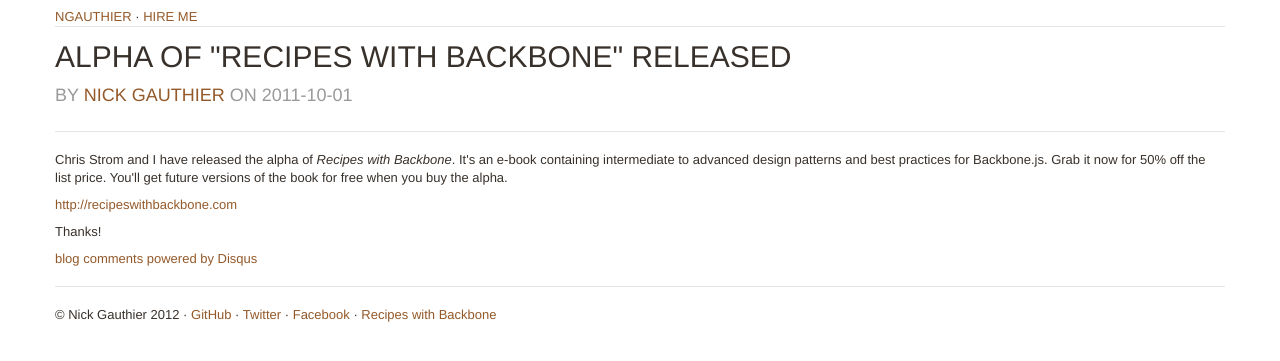
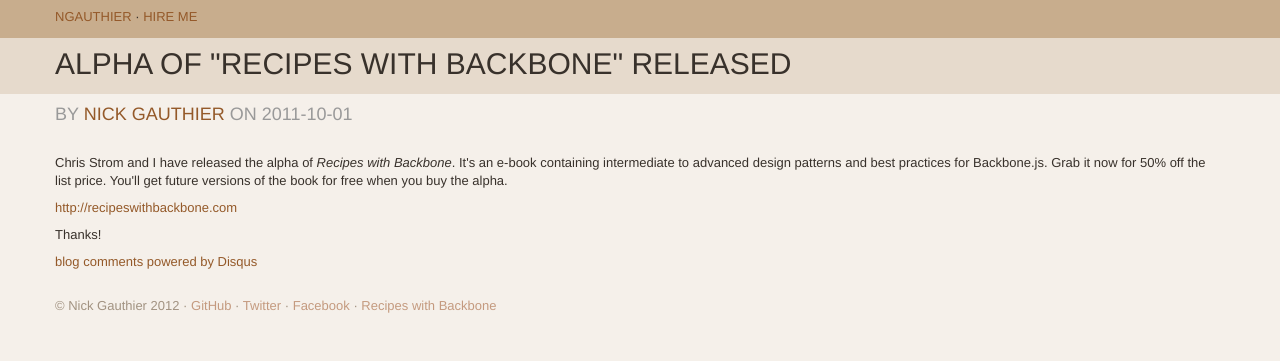
Before and after one commit to ngauthier/ngauthier.github.com, a Jekyll site: the page built from _posts/2011-10-01-alpha-of-recipes-with-backbone-released.html, in a window 1280 px wide. Shown: the top 361 px of the page. Built offline with Jekyll 4.4.1, drawn with Linux system fonts in a browser that asks for light colours; Markdown is read by kramdown in place of the engine named in the settings; comment, search, counter and statistics services are not loaded.

Commit message:
don't be afraid of color

```diff
--- a/_layouts/default.html
+++ b/_layouts/default.html
@@ -31,17 +31,15 @@
     </script>
   </head>
   <body>
+    <div class='header'>
       <div class='container'>
-      <div class='header'>
         <a href="/">ngauthier</a>
         &middot;
         <a href="/hire.html">Hire me</a>
       </div>
-      <div id='content'>
+    </div>
     {{ content }}
-      </div>
-      <hr>
-      <footer>
+    <footer class='container'>
       <p>
         &copy; Nick Gauthier 2012
         &middot;
@@ -54,6 +52,5 @@
         <a href='http://recipeswithbackbone.com'>Recipes with Backbone</a>
       </p>
     </footer>
-    </div>
   </body>
 </html>
--- a/_layouts/post.html
+++ b/_layouts/post.html
@@ -1,10 +1,13 @@
 ---
 layout: default
 ---
-<article>
-  <h1><a href="{{page.url}}">{{page.title}}</a></h1>
+<h1 class='post'>
+  <div class='container'>
+    <a href="{{page.url}}">{{page.title}}</a>
+  </div>
+</h1>
+<article class='container'>
   <h2><small>by <a href="/">Nick Gauthier</a> on {{page.date | date: "%Y-%m-%d"}}</small></h2>
-  <hr/>
   {{ content }}
   <div id="disqus_thread"></div>
   <script type="text/javascript">
--- a/stylesheets/ngauthier.css
+++ b/stylesheets/ngauthier.css
@@ -1,3 +1,6 @@
+body {
+  background-color: #f5f0ea;
+}
 body, h1, h2, h3, h4, h5, h6, h1 a {
   color: #38312b;
 }
@@ -6,19 +9,25 @@ a, a:hover {
   color: #945929;
 }
 
-body {
+.header {
   padding-top: 8px;
-}
-
-.header {
-  border-bottom: 1px solid #e5e5e5;
-  margin-bottom: 12px;
+  padding-bottom: 12px;
+  background: #c8ad8d;
 }
 
 .header, h1, h2, h3 {
   font-family: Arimo,"Helvetica Neue",Helvetica,Arial,sans-serif;
   text-transform: uppercase;
   font-weight: normal;
+}
+
+h1.post {
+  background-color: #e6dacc;
+  padding: 8px 0 12px 0;
+}
+
+h2 {
+  margin-bottom: 22px;
 }
 
 .btn-primary {
@@ -59,15 +68,18 @@ body {
   height: 36px;
   margin-top: -45px;
   opacity: 0.99;
-  background-image: -webkit-gradient(linear,left top,left bottom,color-stop(0, rgba(255,255,255,0)),color-stop(1, rgba(255,255,255,1)));
-  background-image: -webkit-linear-gradient(top, rgba(255,255,255,0), rgba(255,255,255,1));
-  background-image: -moz-linear-gradient(   top, rgba(255,255,255,0), rgba(255,255,255,1));
-  background-image: -ms-linear-gradient(    top, rgba(255,255,255,0), rgba(255,255,255,1));
-  background-image: -o-linear-gradient(     top, rgba(255,255,255,0), rgba(255,255,255,1));
+  background-image: -webkit-gradient(linear,left top,left bottom,color-stop(0, rgba(245,240,234,0)),color-stop(1, rgba(245,240,234,1)));
+  background-image: -webkit-linear-gradient(top, rgba(245,240,234,0), rgba(245,240,234,1));
+  background-image: -moz-linear-gradient(   top, rgba(245,240,234,0), rgba(245,240,234,1));
+  background-image: -ms-linear-gradient(    top, rgba(245,240,234,0), rgba(245,240,234,1));
+  background-image: -o-linear-gradient(     top, rgba(245,240,234,0), rgba(245,240,234,1));
 }
 
 .hero-unit {
   background-color: #e6dacc;
+  -webkit-border-radius: 0px;
+  -moz-border-radius: 0px;
+  border-radius: 0px;
 }
 
 .hero-unit h1 {
@@ -138,6 +150,15 @@ iframe.youtube {
   */
 }
 
+footer {
+  margin-top: 26px;
+  color: #a29382;
+}
+
+footer a {
+  color: #c49a7f;
+}
+
 @media (max-width: 768px) {
   .hero-unit {
     padding: 10px;
```
Also changed, not shown: index.html (+5 -2 lines). Lines whose indentation alone changed are shown as unchanged.
